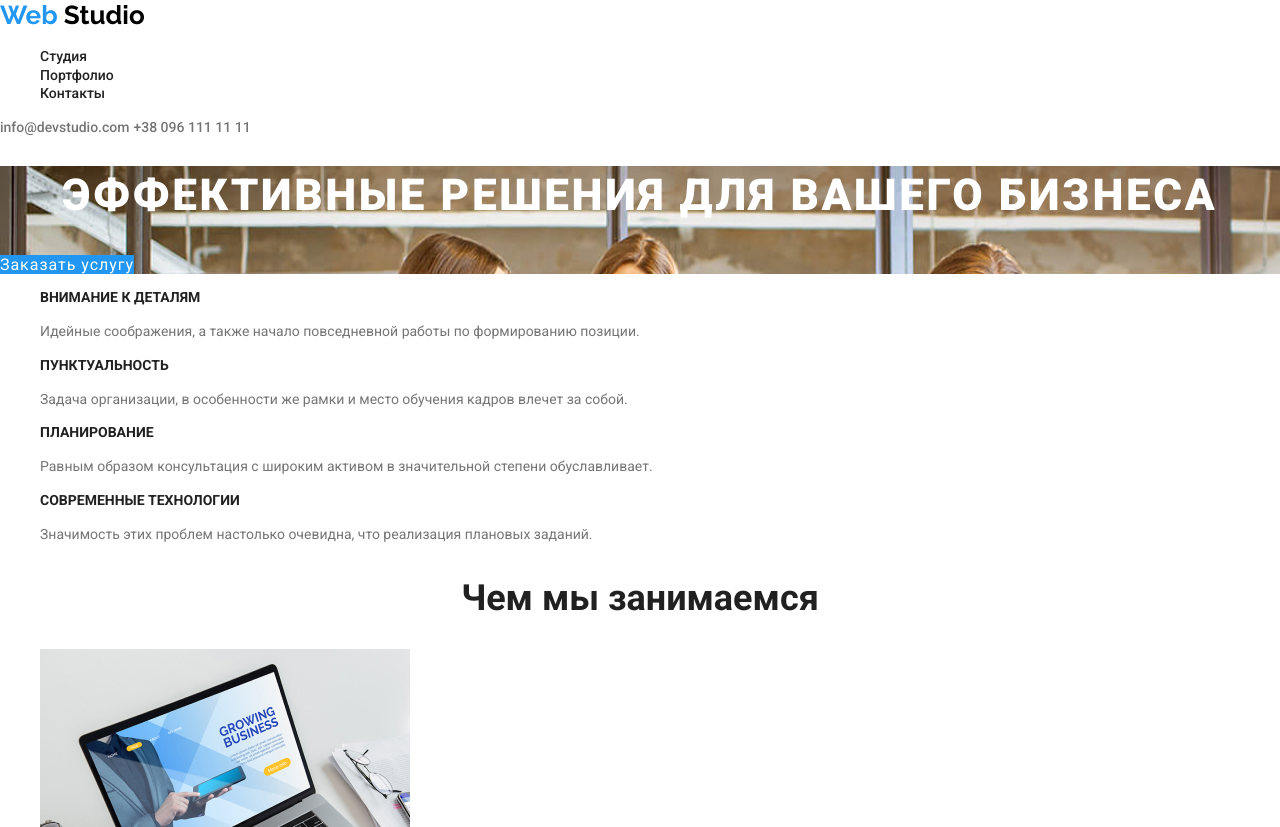
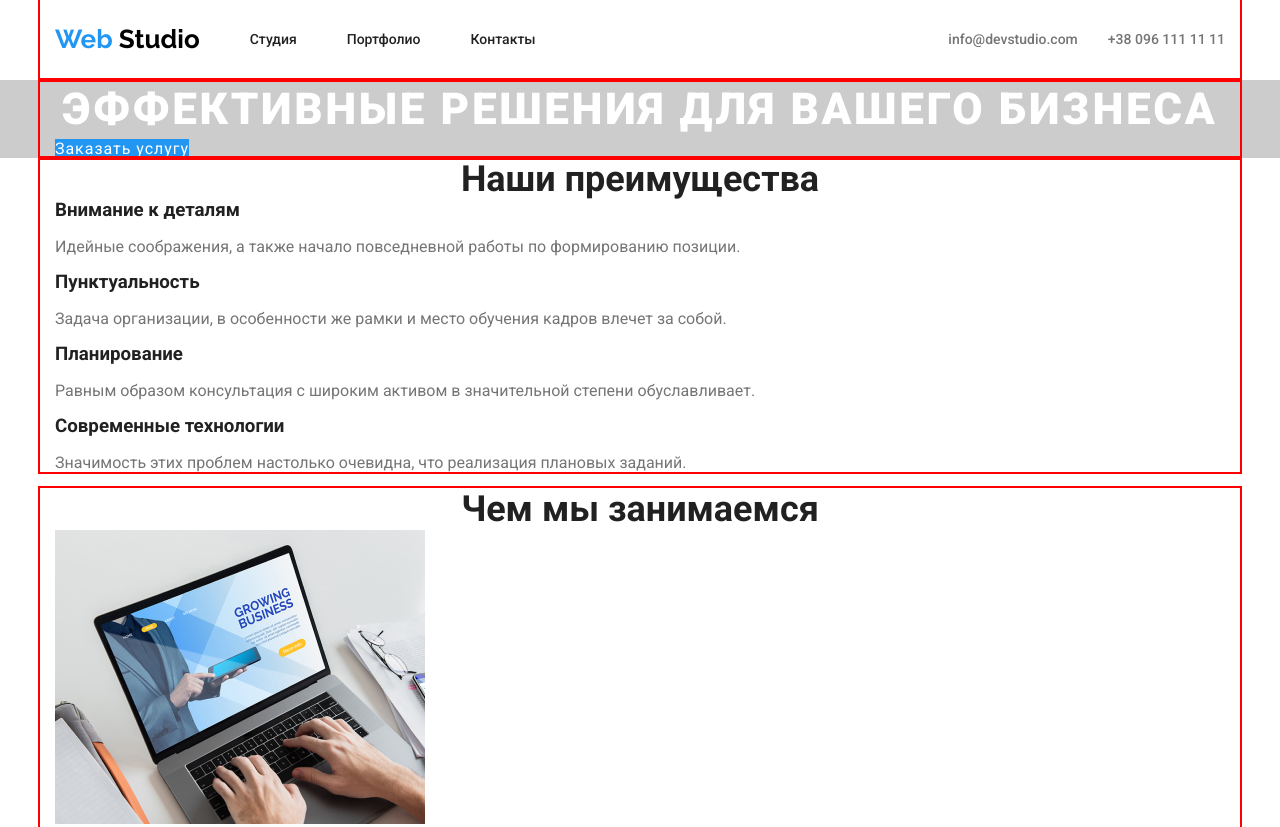
Before and after one commit to 0sipov/goit-markup-hw-03, a plain HTML site: page index.html in a window 1280 px wide. Shown: the top 827 px of the page. Drawn offline with Linux system fonts and the light colour scheme.

Commit message:
adds positioning of elements in header

```diff
--- a/css/styles.css
+++ b/css/styles.css
@@ -39,6 +39,7 @@ h4,
 h5,
 h6 {
   color: var(--primery-title-text-color);
+  margin: 0;
 }
 h2 {
   font-style: normal;
@@ -52,14 +53,31 @@ a {
   text-decoration: none;
 }
 ul {
+  margin: 0;
+  padding: 0;
+
   list-style: none;
 }
 address {
   font-style: normal;
 }
+/* Utilities */
+.container {
+  outline: 2px solid red;
+  width: 1200px;
+  margin-left: auto;
+  margin-right: auto;
+  padding-left: 15px;
+  padding-right: 15px;
+}
 /* Header */
+header > .container {
+  display: flex;
+  align-items: center;
+}
 /* Logo */
 .logo {
+  /* background-color: blue; */
   color: var(--black-color);
   font-family: Raleway, sans-serif;
   font-weight: bold;
@@ -70,7 +88,28 @@ address {
   color: var(--accent-color);
 }
 /* Site navigation */
+nav {
+  /* outline: 2px solid red; */
+  display: flex;
+  align-items: center;
+}
+.site-nav {
+  display: flex;
+}
+.site-nav > li {
+  /* background-color: blue; */
+  /* outline: 2px solid red; */
+  margin-left: 50px;
+}
+.site-nav:first-child {
+  margin-left: 85px;
+}
 .site-nav a {
+  display: block;
+  margin: auto;
+  padding-top: 32px;
+  padding-bottom: 32px;
+
   color: var(--primery-title-text-color);
   font-weight: 500;
   font-size: 14px;
@@ -82,6 +121,12 @@ address {
   color: var(--accent-color);
 }
 /* Mail and tel header */
+.tel {
+  margin-left: 30px;
+}
+.mail {
+  margin-left: auto;
+}
 .header-mail-tel {
   font-weight: 500;
   font-size: 14px;
@@ -95,7 +140,7 @@ address {
 /* Main index.html */
 /* Hero */
 .hero {
-  background-image: url(../images/main/hero_bg.jpg);
+  background-color: #cccccc;
 }
 .hero h1 {
   color: var(--secondary-color);
--- a/index.html
+++ b/index.html
@@ -14,6 +14,7 @@
   <body>
     <!-- Header -->
     <header>
+      <div class="container">
         <nav>
           <!-- logo -->
           <a href="./index.html" class="logo"><span>Web</span> Studio</a>
@@ -24,20 +25,25 @@
             <li><a href="">Контакты</a></li>
           </ul>
         </nav>
-      <a href="mailto:info@example.com" class="header-mail-tel"
+        <a href="mailto:info@example.com" class="header-mail-tel mail"
           >info@devstudio.com</a
         >
-      <a href="tel:+380961111111" class="header-mail-tel">+38 096 111 11 11</a>
+        <a href="tel:+380961111111" class="header-mail-tel tel"
+          >+38 096 111 11 11</a
+        >
+      </div>
     </header>
     <!-- Main -->
     <main>
       <!-- Hero -->
       <section class="hero">
+        <div class="container">
           <h1>Эффективные решения для вашего бизнеса</h1>
           <a href="">Заказать услугу</a>
+        </div>
       </section>
       <!-- Our advantages -->
-      <section class="advantages">
+      <section class="advantages, container">
         <h2>Наши преимущества</h2>
         <ul>
           <li>
@@ -71,7 +77,7 @@
         </ul>
       </section>
       <!-- What we can -->
-      <section class="we-can">
+      <section class="we-can, container">
         <h2>Чем мы занимаемся</h2>
         <ul>
           <li>
@@ -89,7 +95,7 @@
         </ul>
       </section>
       <!-- Our team -->
-      <section class="team">
+      <section class="team, container">
         <h2>Наша команда</h2>
         <ul>
           <li>
@@ -155,7 +161,7 @@
         </ul>
       </section>
       <!-- Our clients -->
-      <section class="clients">
+      <section class="clients, container">
         <h2>Постоянные клиенты</h2>
         <ul>
           <li><a href="">YA & CO</a></li>
@@ -169,10 +175,13 @@
     </main>
     <!-- Footer -->
     <footer>
+      <div class="container">
         <div>
           <a href="./index.html" class="logo"><span>Web</span> Studio</a>
           <address>г. Киев, пр-т Леси Украинки, 26</address>
-        <a href="mailto:info@example.com" class="mail-tel">info@example.com</a>
+          <a href="mailto:info@example.com" class="mail-tel"
+            >info@example.com</a
+          >
           <a href="tel:+380961111111" class="mail-tel">+38 099 111 11 11</a>
         </div>
         <div>
@@ -184,7 +193,10 @@
             <li><a href="">LinkedIn</a></li>
           </ul>
         </div>
-      <div><p>Подпишитесь на рассылку</p></div>
+        <div>
+          <p>Подпишитесь на рассылку</p>
+        </div>
+      </div>
     </footer>
   </body>
 </html>
```
Also changed, not shown: portfolio.html (+8 -4 lines). Lines whose indentation alone changed are shown as unchanged.
